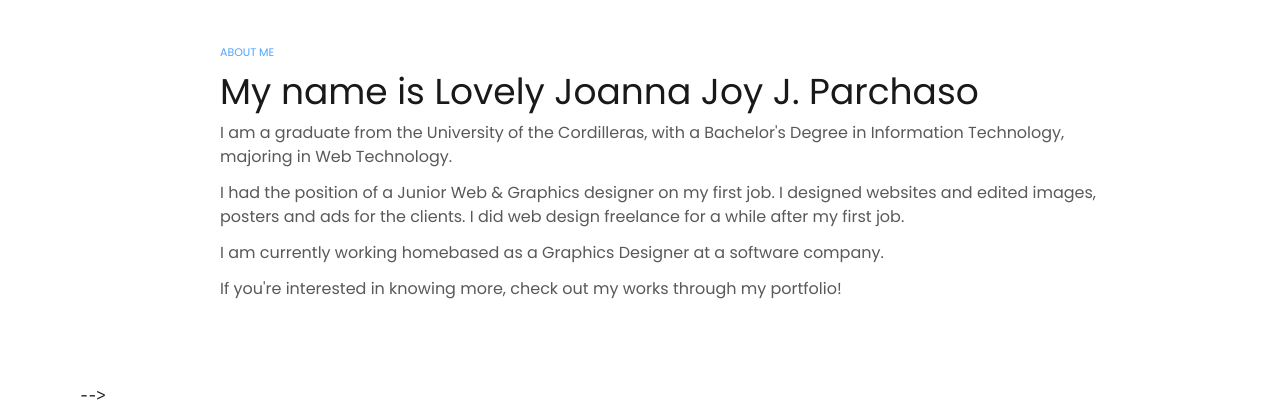
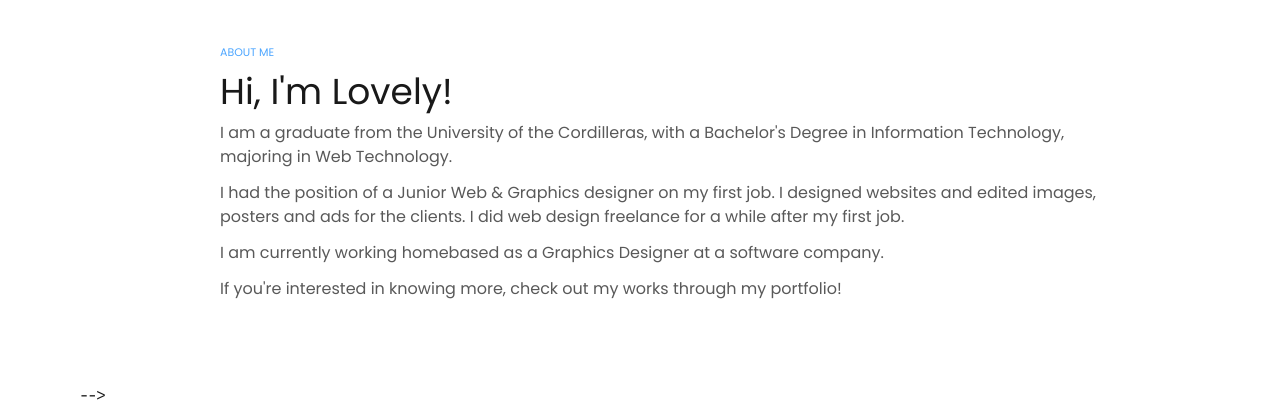
Before and after one commit to lableh/portfolio, a plain HTML site: page about-me.html in a window 1280 px wide. Shown: the part 966-1373 px from the top of the page. Drawn offline with nearby package versions, Linux system fonts and the light colour scheme; a web font is replaced by a local one.

Commit message:
Update about-me.html

```diff
--- a/about-me.html
+++ b/about-me.html
@@ -86,7 +86,7 @@
                                 <a href="about-me.html" style="color: #4da6ff">About me</a>
                             </div><!-- .meta-post -->
 
-                            <h1>My name is Lovely Joanna Joy J. Parchaso</h1>
+                            <h1>Hi, I'm Lovely!</h1>
 
                             <!-- <span class="byline">by <span class="author"><a href="#">Phil Martinez</a></span></span> -->
                         </header><!-- .entry-header -->
```
